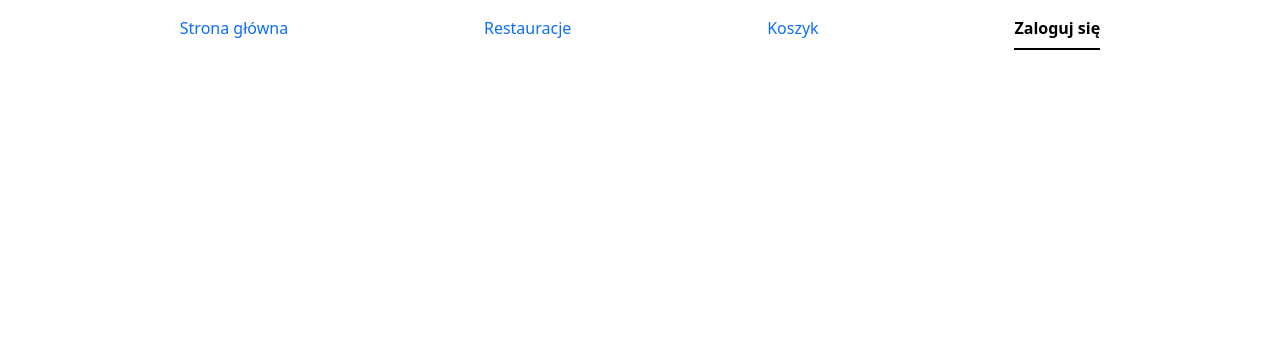
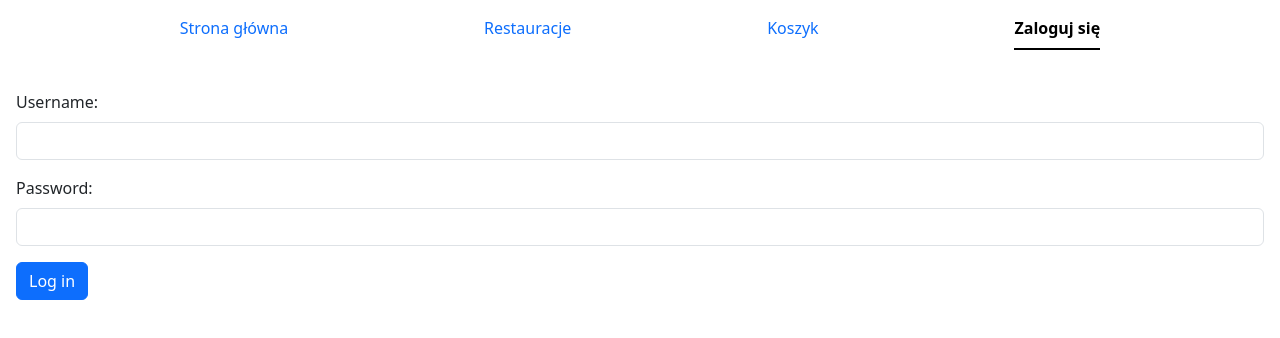
Before and after one commit to Macijke/Delish-Delivery, a React (Create React App) app: page /account in a window 1280 px wide. Shown: the top 338 px of the page. Built offline with nearby package versions, Linux system fonts and the light colour scheme.

Commit message:
Cart modified, Login system added

```diff
--- a/src/Pages/Account.tsx
+++ b/src/Pages/Account.tsx
@@ -1,8 +1,16 @@
 import Header from "./Header";
+import LoginComponent from "./components/LoginComponent";
+import AccountComponent from "./components/AccountComponent";
+import {useCookies} from "react-cookie";
 
 function Account() {
+    const [cookies] = useCookies(['user']);
     return(
-        <Header/>
+        <>
+            <Header/>
+            {cookies.user && <AccountComponent/>}
+            {!cookies.user && <LoginComponent/>}
+        </>
     )
 }
 
--- /dev/null
+++ b/src/Pages/components/AccountComponent.tsx
@@ -0,0 +1,9 @@
+function AccountComponent() {
+    return (
+        <div>
+            <h1>Account</h1>
+        </div>
+    )
+}
+
+export default AccountComponent;
--- a/src/Pages/components/CartComponent.tsx
+++ b/src/Pages/components/CartComponent.tsx
@@ -1,25 +1,52 @@
 import {useCookies} from "react-cookie";
 import {useEffect, useState} from "react";
 
+function mergeCookiesAndCart(cookies: Object, cart: Object) {
+    return {...cookies, ...cart};
+}
+
 function CartComponent() {
+
+
     const [cookies] = useCookies(['cart']);
     const [cart, setCart] = useState([] as any);
     useEffect(() => {
-        cookies.cart.map((item: any) => {
+        cookies.cart.map((item: any) => (
             fetch(`http://localhost:3333/menu/${item.restaurant}/${item.food}`)
                 .then(response => response.json())
-                .then(json => setCart((prevCart: any) => [...prevCart, json] as any))
-                .catch(console.error);
-        });
+                .then(json => {
+                    const merged = mergeCookiesAndCart(json[0], item);
+                    setCart((prevCart: any) => [...prevCart, merged]);
+                })
+                .catch(console.error)
+        ));
     }, [cookies]);
+
     console.log(cart);
     return (
-        <article className="d-flex justify-content-center">
-            <h1 className="text-center font-weight-100 fw-bold">Koszyk</h1>
-            <section className="d-flex justify-content-center flex-wrap">
+        <article className="d-flex justify-content-center flex-column align-items-center">
+            <div><h1 className="text-center font-weight-100 fw-bold">Koszyk</h1></div>
+            <section className="d-flex justify-content-center flex-column w-50">
                 {cart.map((item: any, index: number) => (
-                    <div key={index}>
-                        {/* Display item details here */}
+                    <div key={index} className="d-flex flex-row rounded m-3" style={{minWidth: 125}}>
+                        <img className="rounded w-100 me-3" src={`../images/menu/${item.images}`} alt={item.name} style={{maxWidth: 225}}/>
+                        <div className="float-end">
+                            <h3 className="fw-bold">{item.name}</h3>
+                            <h5 className="fw-bold">Cena: {item.price}PLN</h5>
+                            <div className="text-body-tertiary">
+                                {item.products.join(', ')}
+                            </div>
+                            {item.meat === null ? "" :
+                                <div className="text-body-tertiary">
+                                    Mięso: {item.meat}
+                                </div>
+                            }
+                            {item.sauce === null ? "" :
+                                <div className="text-body-tertiary">
+                                    Sos: {item.sauce}
+                                </div>
+                            }
+                        </div>
                     </div>
                 ))}
             </section>
--- /dev/null
+++ b/src/Pages/components/LoginComponent.tsx
@@ -0,0 +1,58 @@
+import React, {useState} from 'react';
+import {useHistory} from 'react-router-dom';
+import {useCookies} from "react-cookie";
+
+interface LoginData {
+    email: string;
+    password: string;
+}
+
+const LoginForm: React.FC = () => {
+    const [loginData, setLoginData] = useState<LoginData>({email: '', password: ''});
+    const [error, setError] = useState<string | null>(null);
+    const [cookies, setCookie] = useCookies(['user']);
+    const history = useHistory();
+
+    const handleInputChange = (event: React.ChangeEvent<HTMLInputElement>) => {
+        setLoginData({
+            ...loginData,
+            [event.target.name]: event.target.value,
+        });
+    };
+
+    const login = async (event: React.FormEvent) => {
+        event.preventDefault();
+        fetch(`http://localhost:3333/login`, {
+            headers: {
+                'Accept': 'application/json',
+                'Content-Type': 'application/json'
+            },
+            method: 'POST',
+            body: JSON.stringify(loginData),
+        }).then(response => response.json()).then(json => {
+            if (loginData.email === json.email && loginData.password === json.password) {
+                setCookie('user', json, { path: '/' });
+                history.push('/account');
+            } else {
+                setError('Invalid username or password');
+            }
+        }).catch(console.error);
+    };
+
+    return (
+        <form onSubmit={login} className="p-3">
+            <div className="mb-3">
+                <label className="form-label">Username:</label>
+                <input type="text" name="email" onChange={handleInputChange} className="form-control"/>
+            </div>
+            <div className="mb-3">
+                <label className="form-label">Password:</label>
+                <input type="password" name="password" onChange={handleInputChange} className="form-control"/>
+            </div>
+            {error && <div className="alert alert-danger">{error}</div>}
+            <button type="submit" className="btn btn-primary">Log in</button>
+        </form>
+    );
+};
+
+export default LoginForm;
```
